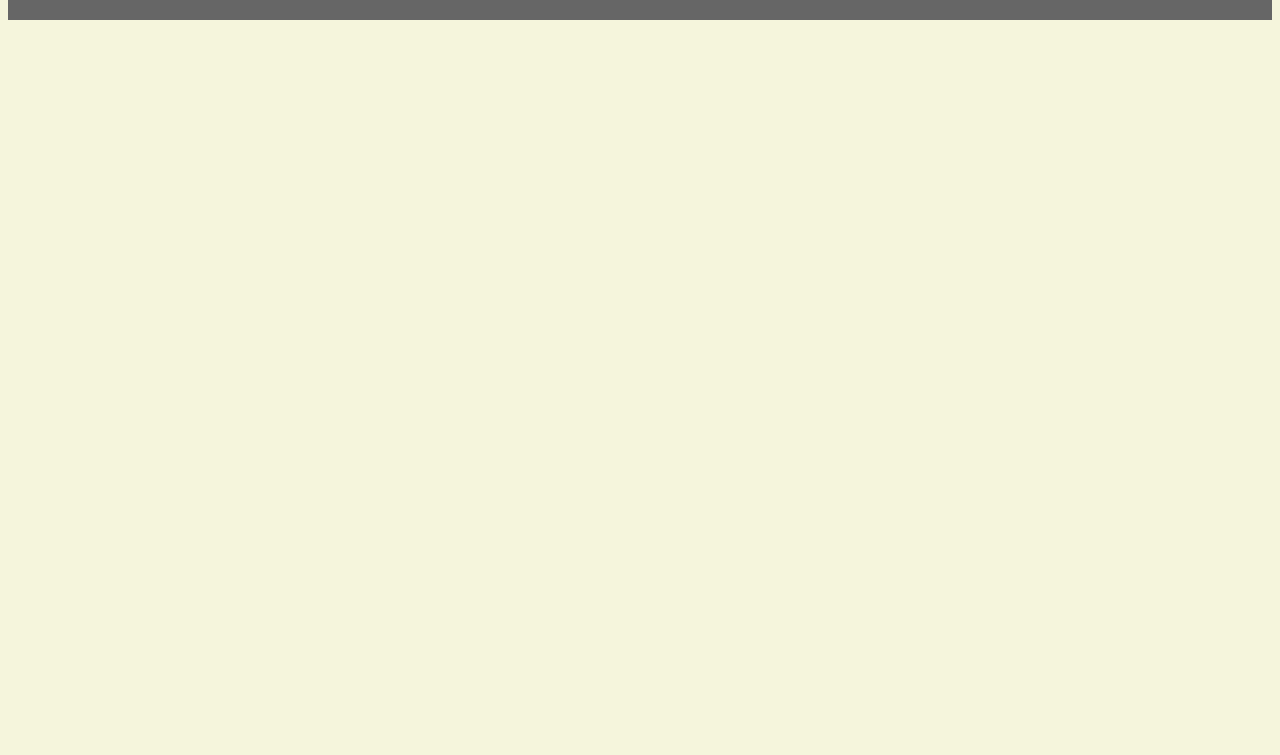
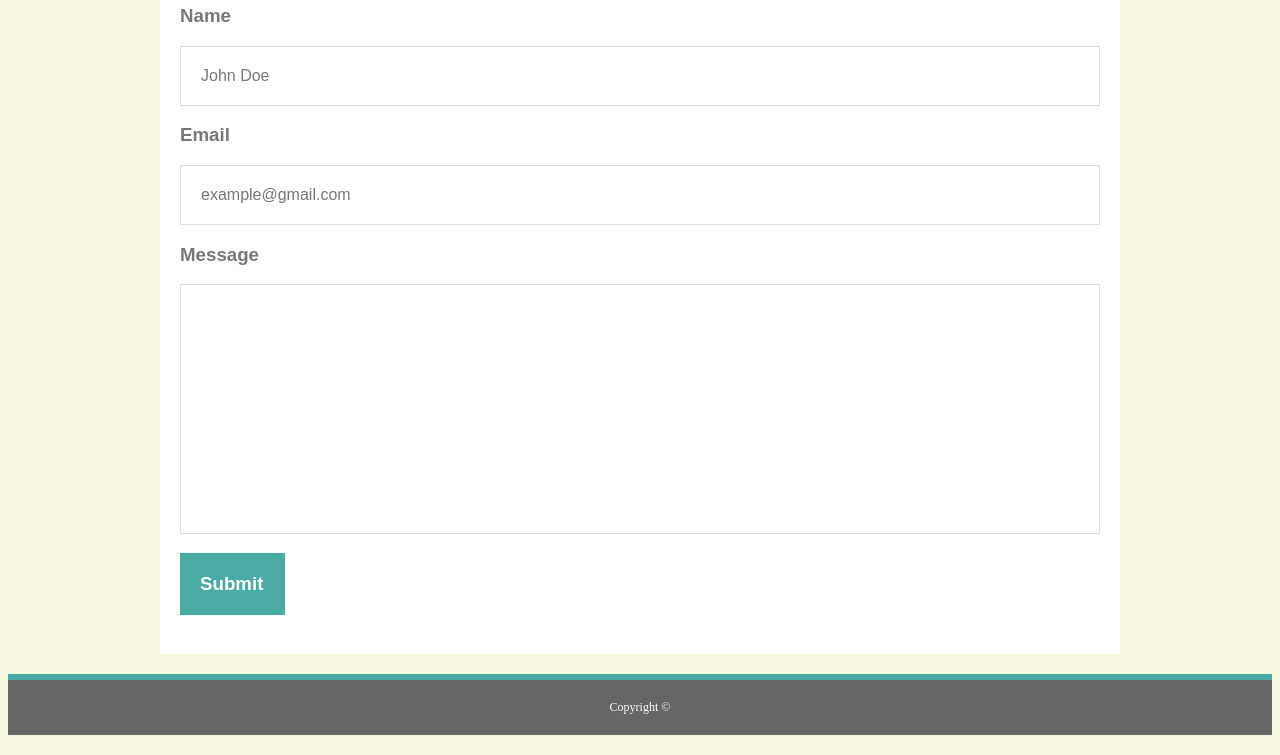
Before and after one commit to haneymason22/Basic-Portfolio, a plain HTML site: page contact.html in a window 1280 px wide. Shown: the part 388-1143 px from the top of the page. Before the commit the page ends 800 px from the top, so only its background shows below. Drawn offline with Linux system fonts and the light colour scheme.

Commit message:
More changes to files

```diff
--- a/Assets/css/style.css
+++ b/Assets/css/style.css
@@ -47,28 +47,69 @@
     padding: 20px;
     color: #4aaaa5;
     font-family: 'Georgia', Times, Times New Roman, serif;
+    border-bottom: inset;
 }
 
+/* About page */
+
 .profile {
-    height: 300px;
-    width: 300px;
+    height: 200px;
+    width: 200px;
 
 }
 
-p {
+#about1, #about2 {
     color: #777777;
     font-family: 'Arial', 'Helvetica Neue', Helvetica, sans-serif;
 
+}
+
+
+
+/* Portfolio Page */
+
+#placeholder1, #placeholder2, #placeholder3, #placeholder4, #placeholder5 {
+    height: 200px;
+    width: 200px;
+}
+
+/* Contact Page */
+
+#nameheading, #emailheading, #messageheading {
+    color: #777777;
+    font-family: 'Arial', 'Helvetica Neue', Helvetica, sans-serif;
+
+}
+
+#entername, #enteremail {
+    color: #777777;
+    font-family: 'Arial', 'Helvetica Neue', Helvetica, sans-serif;
+    border: 1px solid #dddddd;
+    padding: 20px;
+}
+
+#entermessage {
+    color: #777777;
+    font-family: 'Arial', 'Helvetica Neue', Helvetica, sans-serif;
+    border: 1px solid #dddddd;
+    height: 250px;
+}
+
+#submit {
+    background: #4aaaa5;
+    color: white;
+    font-family: 'Arial', 'Helvetica Neue', Helvetica, sans-serif;
+    padding: 20px;
+    width: 105px;
 }
 
 footer {
     padding: 20px;
     margin-bottom: 20px;
     text-align: center;
-    background-color: #666666
+    background-color:  #666666;
+    border-top: 6px solid #4aaaa5;
+    color: white;
+    font-size: 12px;
+
 }
-
-#placeholder1, #placeholder2, #placeholder3, #placeholder4, #placeholder5 {
-    height: 300px;
-    width: 300px;
-}
--- a/contact.html
+++ b/contact.html
@@ -18,8 +18,26 @@
 
         </div>
 
-        <div>
+        <div class="main">
             <h1 id="Contact">Contact</h1>
+
+            <h3 id="nameheading">Name</h2>
+
+            <p id="entername">John Doe</p>
+
+            <h3 id="emailheading">Email</h2>
+
+            <p id="enteremail">example@gmail.com</p>
+
+            <h3 id="messageheading">Message</h2>
+
+            <p id="entermessage"></p>
+
+            <h3 id="submit">Submit</h3>
+
+
+
+
         </div>
 
         <div>
```
Also changed, not shown: index.html (+4 -2 lines).
